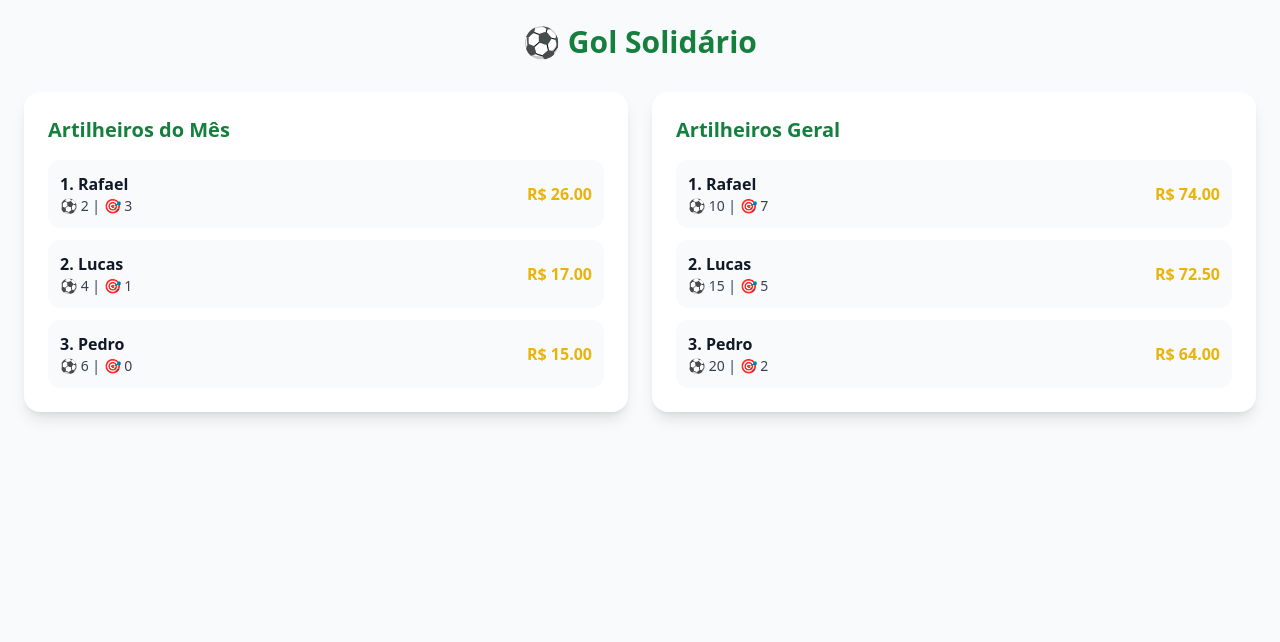
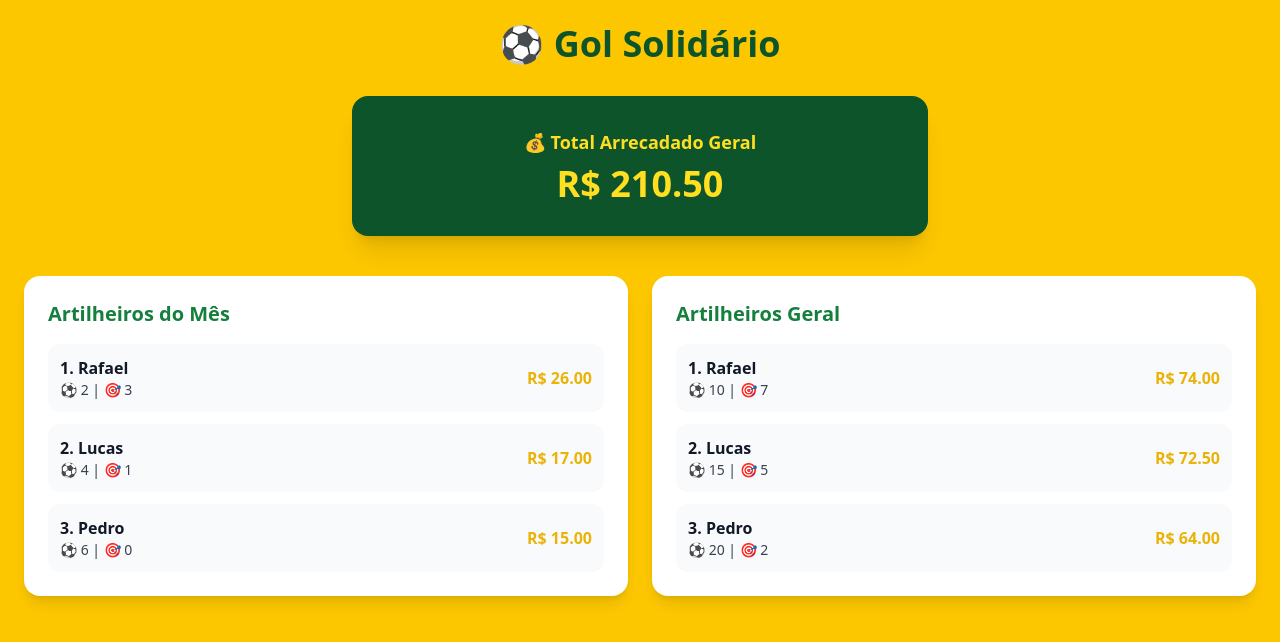
Before and after one commit to bernardoburigo/gol-solidario, a React (Vite) app: page / in a window 1280 px wide. Shown: the top 642 px of the page. Built offline with nearby package versions, Linux system fonts and the light colour scheme.

Commit message:
feat: adicionando cores e novo card

```diff
--- a/index.html
+++ b/index.html
@@ -4,7 +4,7 @@
     <meta charset="UTF-8" />
     <link rel="icon" type="image/svg+xml" href="/vite.svg" />
     <meta name="viewport" content="width=device-width, initial-scale=1.0" />
-    <title>gol-solidario</title>
+    <title>Gol Solidário</title>
   </head>
   <body>
     <div id="root"></div>
--- /dev/null
+++ b/src/Components/TotalGeralCard.tsx
@@ -0,0 +1,17 @@
+interface Props {
+  total: number;
+}
+
+export function TotalGeralCard({ total }: Props) {
+  return (
+    <div className="bg-green-900 text-yellow-300 rounded-2xl shadow-xl p-8 text-center max-w-xl mx-auto">
+      <h2 className="text-lg font-semibold mb-2">
+        💰 Total Arrecadado Geral
+      </h2>
+
+      <p className="text-4xl font-bold">
+        R$ {total.toFixed(2)}
+      </p>
+    </div>
+  );
+}
--- a/src/Pages/Home.tsx
+++ b/src/Pages/Home.tsx
@@ -1,14 +1,28 @@
 import { jogadores } from "../Data/jogadoresData";
 import { RankingCard } from "../Components/RankingCard";
 import { SwipeContainer } from "../Components/SwipeContainer";
+import { TotalGeralCard } from "../Components/TotalGeralCard";
+import { calcularValorTotal } from "../Utils/valorPorGolUtil";
 
 export function Home() {
+  const totalGeral = jogadores.reduce((acc, jogador) => {
+    const totalJogador = calcularValorTotal(
+      jogador.golsNormalTotal,
+      jogador.golsDemoTotal
+    );
+
+    return acc + totalJogador;
+  }, 0);
+
   return (
-    <div className="min-h-screen bg-(--color-bg-main) p-6">
-      <h1 className="text-3xl font-bold text-center text-(--color-primary-green) mb-8">
+    <div className="min-h-screen bg-yellow-400 p-6">
+      <h1 className="text-4xl font-bold text-center text-green-900 mb-8">
         ⚽ Gol Solidário
       </h1>
 
+      <TotalGeralCard total={totalGeral} />
+
+      <div className="mt-10">
         <SwipeContainer>
           <RankingCard
             titulo="Artilheiros do Mês"
@@ -23,5 +37,6 @@ export function Home() {
           />
         </SwipeContainer>
       </div>
+    </div>
   );
 }
```
Lines whose indentation alone changed are shown as unchanged.
